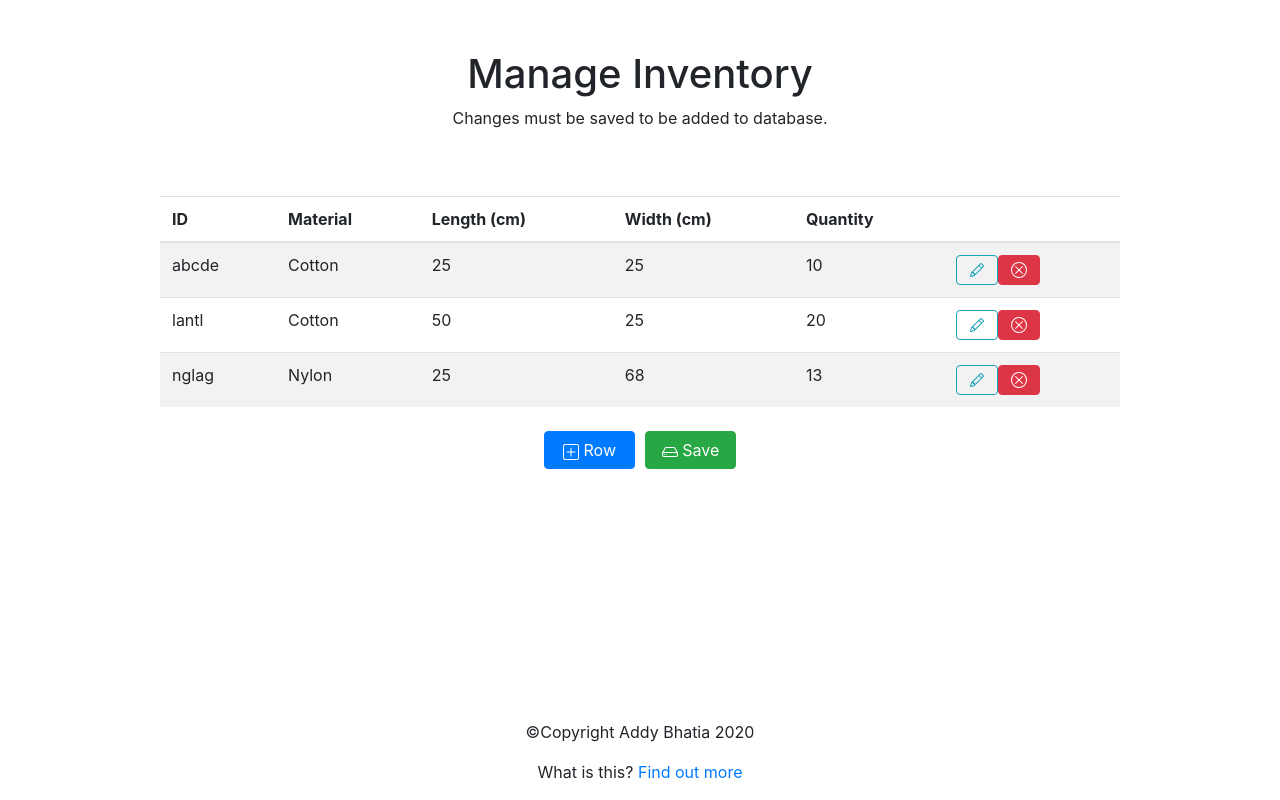
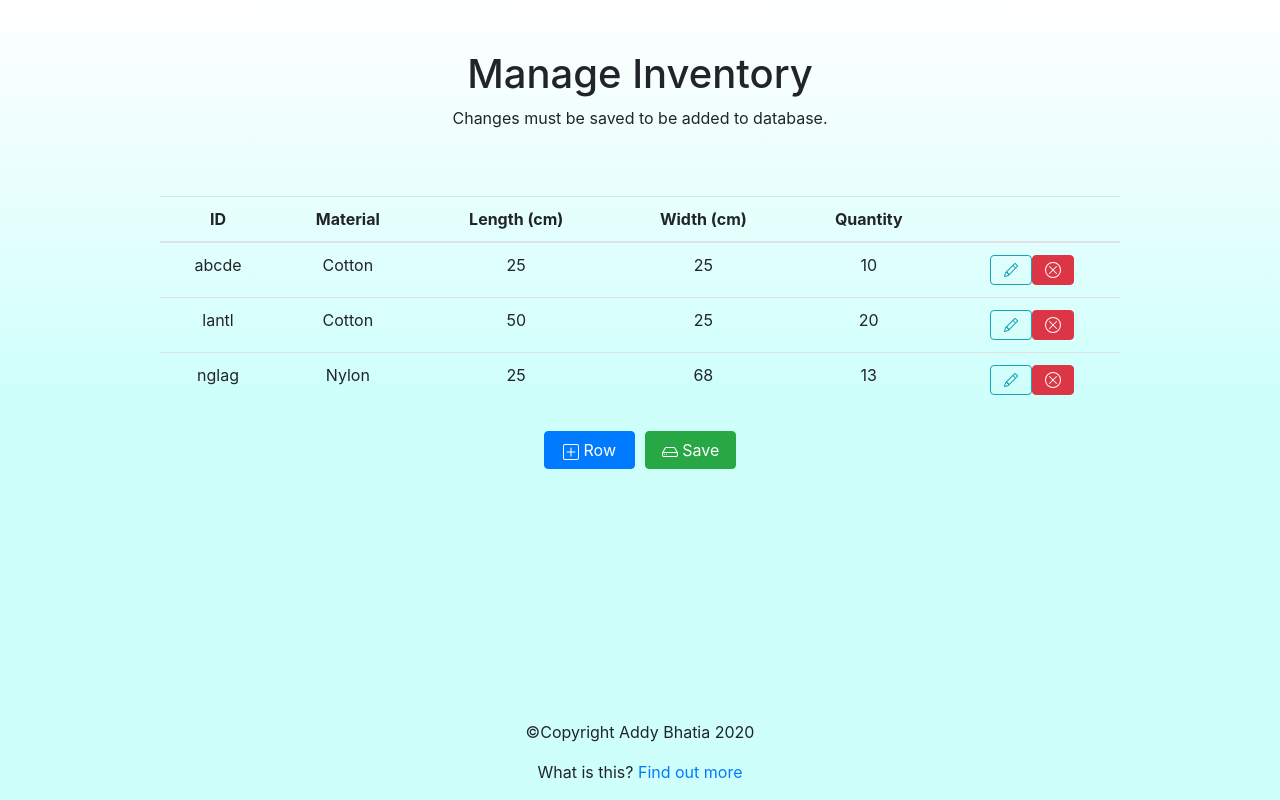
Before and after one commit to addy999/felt-demo, a Flask app: page / in a window 1280 px wide. Run offline with Flask 2, Linux system fonts and the light colour scheme; data comes from the database, SQL or seed files in the repository; both versions use the stored data as it was after the commit; some libraries are stand-ins or nearby versions.

Commit message:
nicer front end

```diff
--- a/web_app/app/static/css/main.css
+++ b/web_app/app/static/css/main.css
@@ -1,3 +1,8 @@
+body {
+    background: rgb(206,255,251);
+    background: linear-gradient(0deg, rgba(206,255,251,1) 50%, rgba(255,255,255,1) 100%);
+}
+
 #title {
     padding: 50px 0px 50px 0px;
 }
@@ -8,7 +13,12 @@ table {
 }
 
 input {
-    width: 30px;
+    width: 45px;
+    text-align: center!important;
+}
+
+td,th {
+    text-align: center!important;
 }
 
 #buttons {
--- a/web_app/app/templates/index.html
+++ b/web_app/app/templates/index.html
@@ -19,7 +19,7 @@
             <h1>Manage Inventory</h1>
             <p> Changes must be saved to be added to database. </p>
         </div>
-        <table class="table table-striped">
+        <table class="table table-hover">
             <thead>
                 <tr>
                   <th>ID</th>
```
Also changed, not shown: README.md, data/fabric.db.
